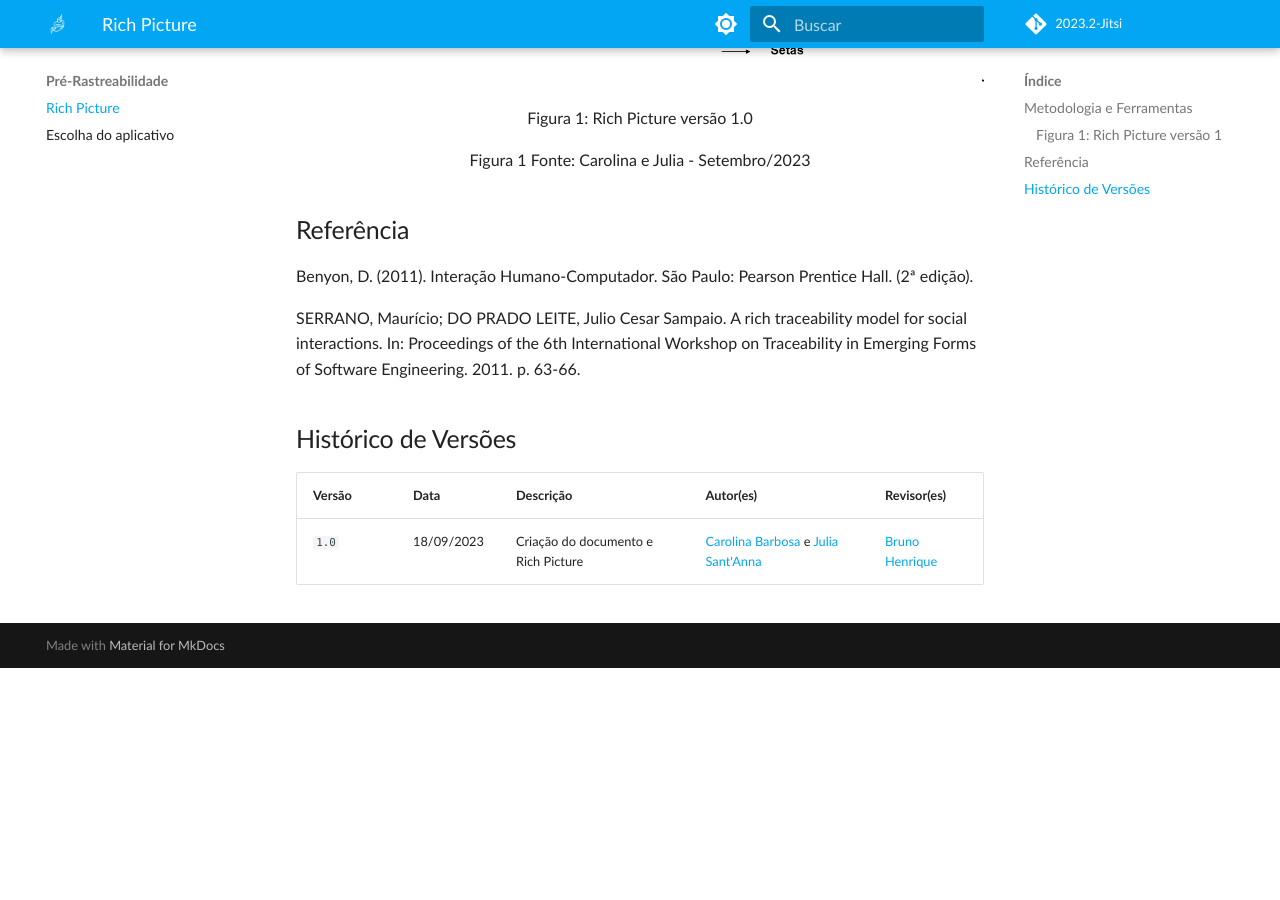
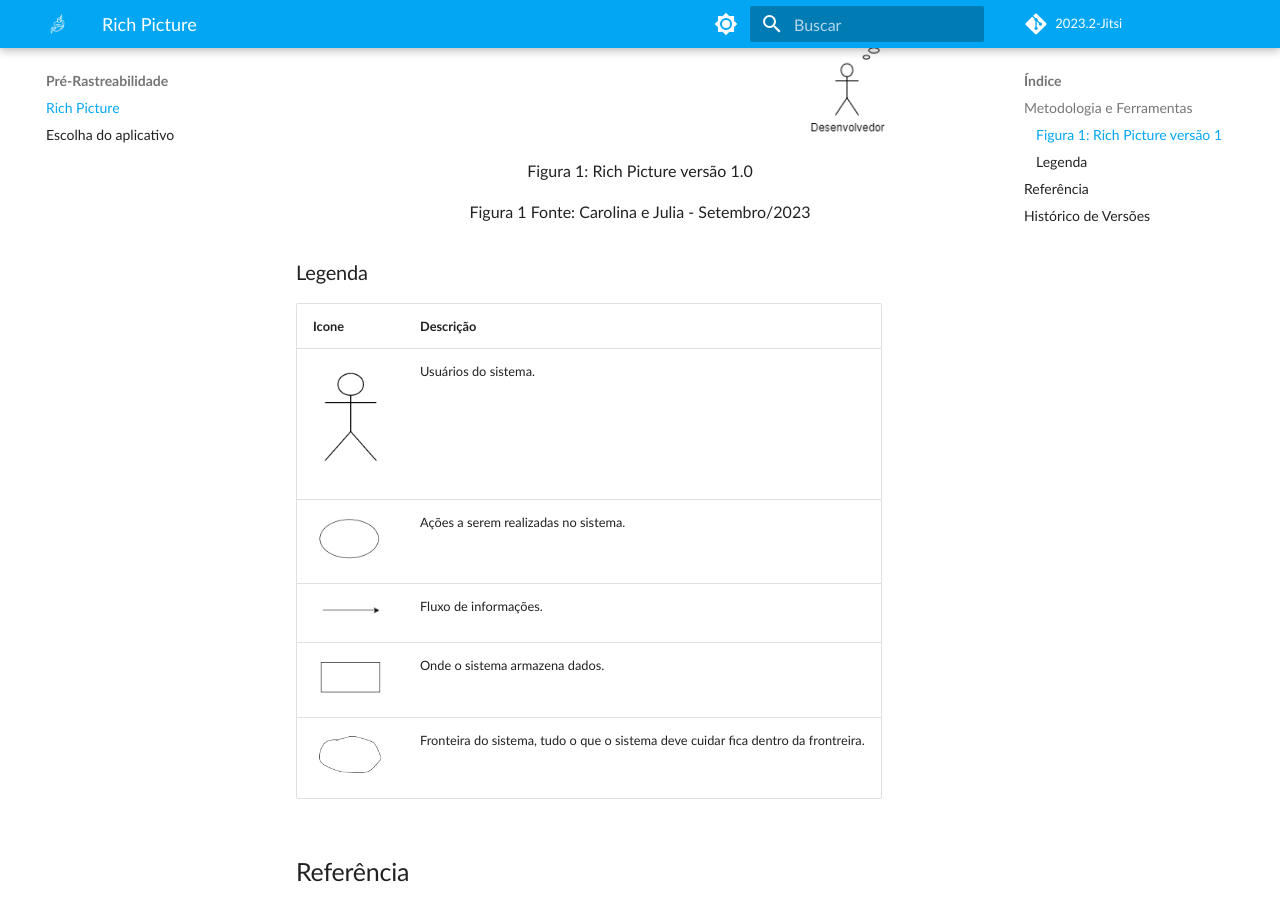
Before and after one commit to Requisitos-de-Software/2023.2-Jitsi, an MkDocs documentation site: the page built from docs/PreRastreabilidade/RichPicture.md, in a window 1280 px wide and 900 px high, scrolled down 967 px. Built offline with MkDocs 1.6.1 and Material for MkDocs 9.7.7, drawn with Linux system fonts in a browser that asks for light colours; some web fonts are replaced; comment, search, counter and statistics services are not loaded; before the commit the page ends 1635 px from its top, so only the background shows below that.

Commit message:
add legenda no artefato de rp

```diff
--- a/docs/PreRastreabilidade/RichPicture.md
+++ b/docs/PreRastreabilidade/RichPicture.md
@@ -6,10 +6,19 @@
 Para criar o rich picture, utilizamos a ferramenta draw.io. Inicialmente, realizamos uma análise do aplicativo e suas funcionalidades principais. Em seguida, começamos a representar essas funcionalidades e suas conexões com o usuário e outros elementos do sistema. Além disso, destacamos as operações executadas pelo usuário no aplicativo.
 
 ### Figura 1: Rich Picture versão 1
-![Alt text](image.png)
+![Alt text](richpicture.png)
 <p align="center">Figura 1: Rich Picture versão 1.0 </p>
 <p align="center"> Figura 1 Fonte: Carolina e Julia - Setembro/2023</p>
 
+### Legenda
+
+| Icone | Descrição |
+| ------- | ----------- |
+| <img src="https://raw.githubusercontent.com/Requisitos-de-Software/2023.2-Jitsi/main/docs/assets/Atores.png" alt="Atores" width=75px> | Usuários do sistema. |
+| <img src="https://raw.githubusercontent.com/Requisitos-de-Software/2023.2-Jitsi/main/docs/assets/Operacoes.png" alt="Operações" width=75px> | Ações a serem realizadas no sistema. |
+| <img src="https://raw.githubusercontent.com/Requisitos-de-Software/2023.2-Jitsi/main/docs/assets/Setas.png" alt="Setas" width=75px> | Fluxo de informações. |
+| <img src="https://raw.githubusercontent.com/Requisitos-de-Software/2023.2-Jitsi/main/docs/assets/Dados.png" alt="Armazenamento de dados" width=75px> | Onde o sistema armazena dados. |
+| <img src="https://raw.githubusercontent.com/Requisitos-de-Software/2023.2-Jitsi/main/docs/assets/Fronteira.png" alt="Fronteira" width=75px> | Fronteira do sistema, tudo o que o sistema deve cuidar fica dentro da frontreira. |
 
 ## Referência
 
```
Also changed, not shown: docs/PreRastreabilidade/image.png (deleted), docs/PreRastreabilidade/richpicture.png (added), docs/assets/Atores.png (added), docs/assets/Dados.png (added), docs/assets/Fronteira.png (added), docs/assets/Operacoes.png (added), docs/assets/Setas.png (added).
